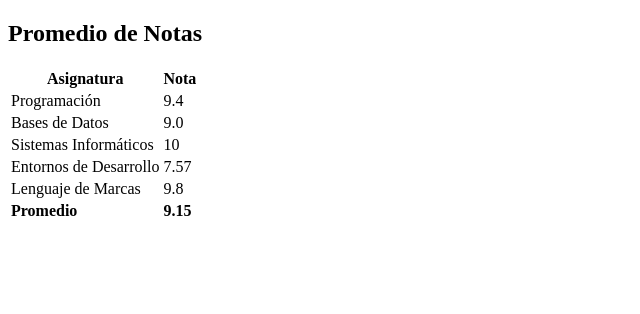
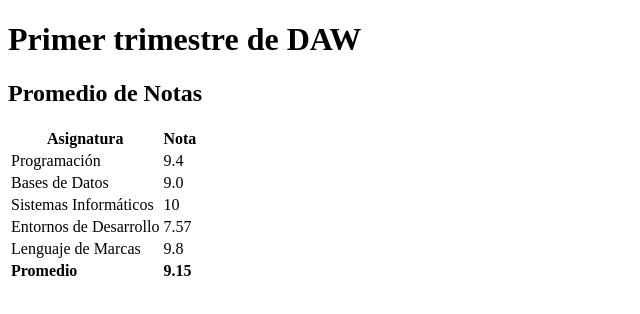
Before and after one commit to ddpm24/mtg-deivi-perdomo, a plain HTML site: page index.html in a window 1280 px wide. Shown: the whole page, without its empty margins (0-640 px from the left). Drawn offline with Linux system fonts and the light colour scheme.

Commit message:
Añadiendo h1

```diff
--- a/index.html
+++ b/index.html
@@ -8,6 +8,8 @@
 
 </head>
 <body>
+
+    <h1>Primer trimestre de DAW</h1>
 
     <h2>Promedio de Notas</h2>
 
```
